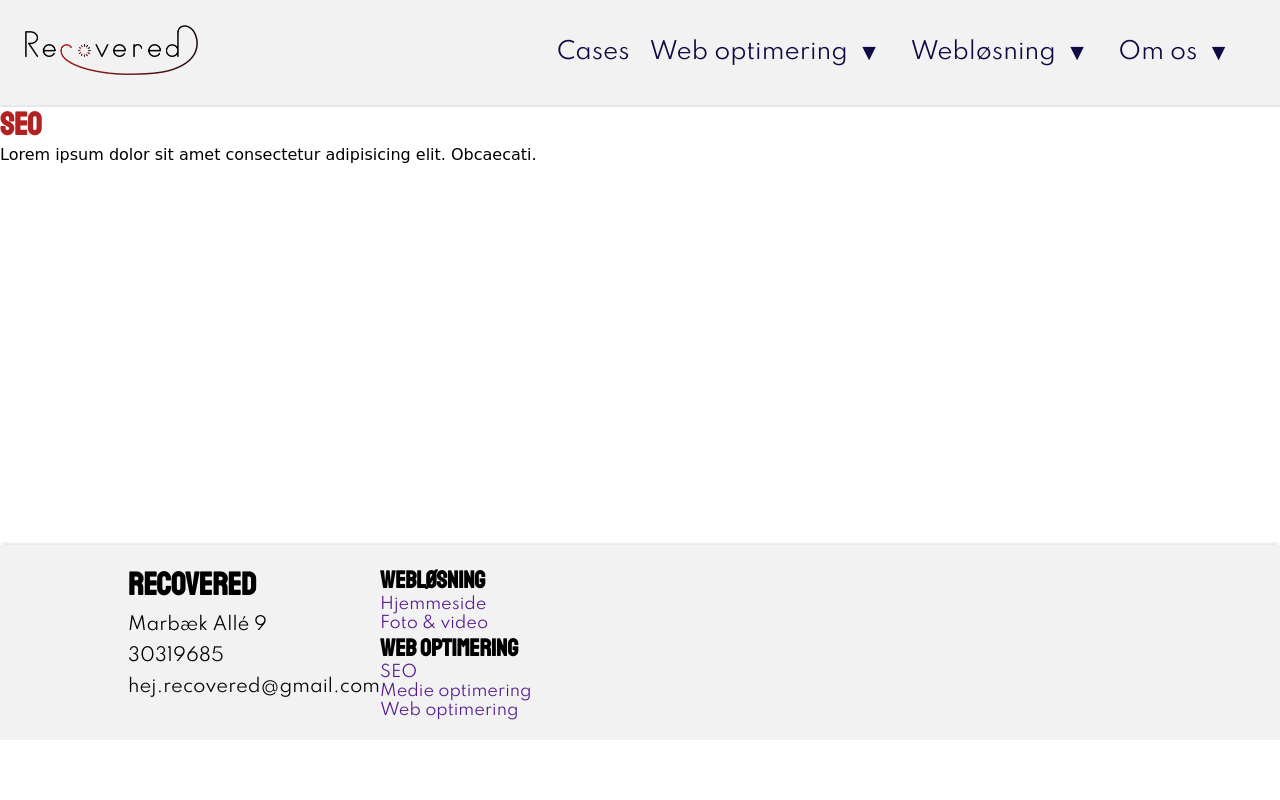
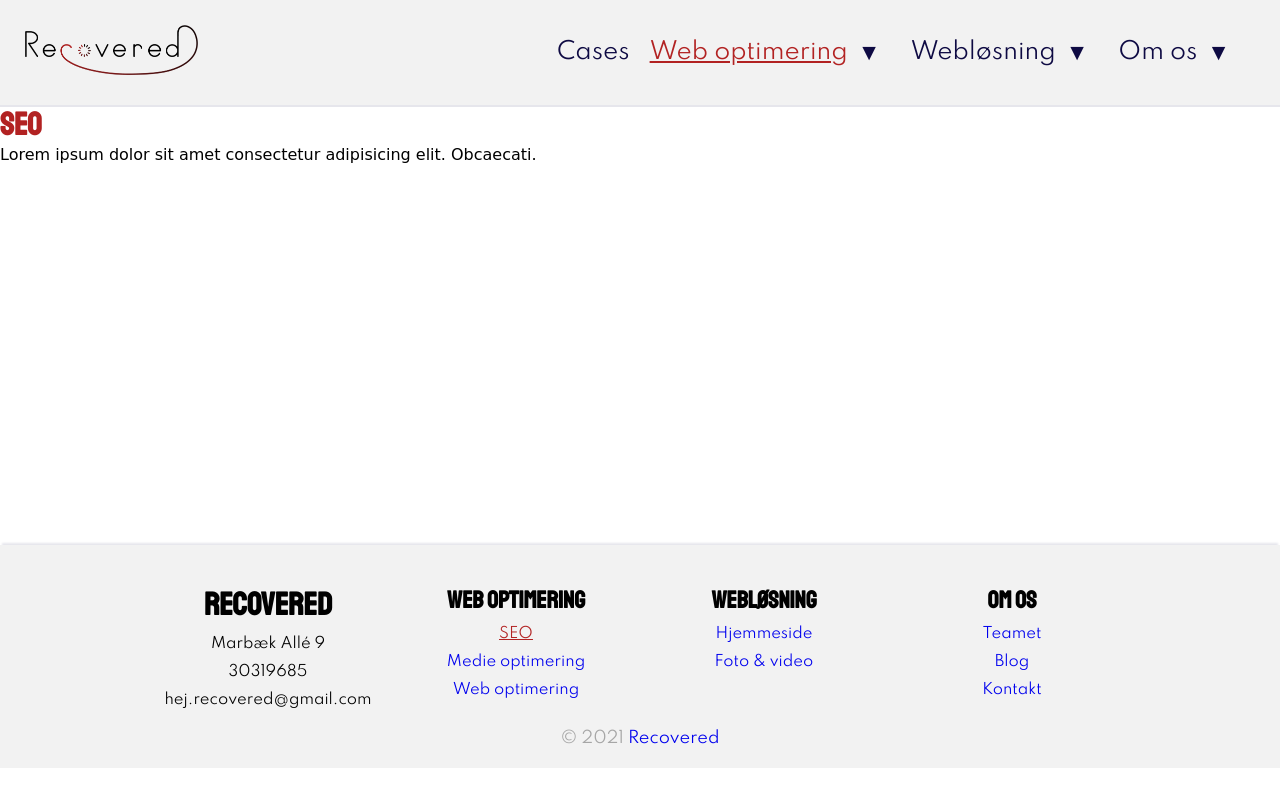
Before and after one commit to JHErholt/Webbureau, an Eleventy site: page src/seo.njk in a window 1280 px wide. Built offline with nearby package versions, Linux system fonts and the light colour scheme; Eleventy itself is replaced by a stand-in of ours; files that its build step writes are made by us from their sources; a web font is replaced by a local one.

Commit message:
Lots of changes
Header scss
Footer scss
copyrgiht
+

```diff
--- a/package.json
+++ b/package.json
@@ -29,6 +29,7 @@
     "sparkpost": "^2.1.4"
   },
   "dependencies": {
+    "netlify-cli": "^8.0.19",
     "sendmail": "^1.6.1"
   }
 }
--- a/src/_includes/footer.njk
+++ b/src/_includes/footer.njk
@@ -15,24 +15,43 @@ Link med undersider
 
 <footer>
     <div class="container">
-        <div>
+        <div class="flex-item">
             <h1>Recovered</h1>
             <p>Marbæk Allé 9</p>
             <p>30319685</p>
             <P>hej.recovered@gmail.com</P>
         </div>
-        <div>
+        <div class="flex-item">
+            <h2>Web optimering</h2>
+            <ul>
+                <li><a class="{{ 'link-active' if '/seo' in page.url }}" href="/seo">SEO</a></li>
+                <li><a class="{{ 'link-active' if '/medie-optimering' in page.url }}" href="/medie-optimering">Medie optimering</a></li>
+                <li><a class="{{ 'link-active' if '/web-optimering' in page.url }}" href="/web-optimering">Web optimering</a></li>
+            </ul>
+        </div>
+        <div class="flex-item">
             <h2>Webløsning</h2>
             <ul>
-                <li><a href="">Hjemmeside</a></li>
-                <li><a href="">Foto & video</a></li>
+                <li><a class="{{ 'link-active' if '/hjemmeside' in page.url }}" href="/hjemmeside">Hjemmeside</a></li>
+                <li><a class="{{ 'link-active' if '/foto-og-video' in page.url }}" href="/foto-og-video">Foto & video</a></li>
             </ul>
-            <h2>Web optimering</h2>
+        </div>
+        <div class="flex-item">
+            <h2>Om Os</h2>
             <ul>
-                <li><a href="">SEO</a></li>
-                <li><a href="">Medie optimering</a></li>
-                <li><a href="">Web optimering</a></li>
+                <li><a class="{{ 'link-active' if '/teamet' in page.url }}" href="/teamet">Teamet</a></li>
+                <li><a class="{{ 'link-active' if '/blog' in page.url }}" href="/blog">Blog</a></li>
+                <li><a class="{{ 'link-active' if '/kontakt' in page.url }}" href="/kontakt">Kontakt</a></li>
             </ul>
         </div>
     </div>
+    <div class="copyright"></div>
+    <script>
+         const d = new Date();
+        const y = d.getFullYear();
+        var copyright = document.querySelector('.copyright');
+        var copyrightText = document.createElement('p');
+        copyrightText.innerHTML = '&#169; ' + y + '<a href="/"> Recovered </a>';
+        copyright.appendChild(copyrightText);
+    </script>
 </footer>
--- a/src/_includes/header.njk
+++ b/src/_includes/header.njk
@@ -15,42 +15,42 @@
     </div>
     <nav>
         <ul>
-            <li><a href="/cases/">Cases</a></li>
+            <li><a class="{{ 'link-active' if '/cases' in page.url }}" href="/cases">Cases</a></li>
             <li>
                 <div class="dropdown">
                     <div class="flex-group dropdown-title"onclick="toggleDropdown(1)">
-                        <p>Web optimering </p>
+                        <p class="{{ 'link-active' if '/seo'  in page.url or '/medie-optimering' in page.url or '/web-optimering' in page.url}}">Web optimering </p>
                         <p class="arrow">▼</p>
                     </div>
                     <div class="dropdown-content">
-                        <a href="/seo/">SEO</a>
-                        <a href="/medie-optimering">Medie optimering</a>
-                        <a href="/web-optimering/">Web opdatering</a>
+                        <a class="{{ 'link-active' if '/seo' in page.url }}" href="/seo">SEO</a>
+                        <a class="{{ 'link-active' if '/medie-optimering' in page.url }}" href="/medie-optimering">Medie optimering</a>
+                        <a class="{{ 'link-active' if '/web-optimering' in page.url }}" href="/web-optimering">Web opdatering</a>
                     </div>
                 </div>
             </li>
             <li>
                 <div class="dropdown">
                     <div class="flex-group dropdown-title"onclick="toggleDropdown(2)">
-                        <p>Webløsning</p>
+                        <p <a class="{{ 'link-active' if '/hjemmeside' in page.url or '/foto-og-video' in page.url }}">Webløsning</p>
                         <p class="arrow">▼</p>
                     </div>
                     <div class="dropdown-content">
-                        <a href="/hjemmeside/">Hjemmeside</a>
-                        <a href="/foto-og-video/">Foto & video</a>
+                        <a class="{{ 'link-active' if '/hjemmeside' in page.url }}" href="/hjemmeside">Hjemmeside</a>
+                        <a class="{{ 'link-active' if '/foto-og-video' in page.url }}" href="/foto-og-video">Foto & video</a>
                     </div>
                 </div>
             </li>
             <li>
                 <div class="dropdown">
                     <div class="flex-group dropdown-title"onclick="toggleDropdown(3)">
-                        <p>Om os</p>
+                        <p class="{{ 'link-active' if '/teamet' in page.url or '/blog' in page.url or '/kontakt' in page.url }}">Om os</p>
                         <p class="arrow">▼</p>
                     </div>
                     <div class="dropdown-content">
-                        <a href="/teamet/">Teamet</a>
-                        <a href="/blog/">Blog</a>
-                        <a href="/kontakt/">Kontakt</a>
+                        <a class="{{ 'link-active' if '/teamet' in page.url }}" href="/teamet">Teamet</a>
+                        <a class="{{ 'link-active' if '/blog' in page.url }}" href="/blog">Blog</a>
+                        <a class="{{ 'link-active' if '/kontakt' in page.url }}" href="/kontakt">Kontakt</a>
                     </div>
                 </div>
             </li>
--- a/src/js/script.js
+++ b/src/js/script.js
@@ -20,39 +20,18 @@ function toggleDropdown(current) {
     }
     clickedDropdown.classList.toggle('dropdown-active');
 }
-// Page Finder
-let path = window.location.pathname;
-let link = document.querySelector(`a[href='${path}']`);
-if (path === '/'){
-    console.log('Forside :)');
-}else{
-    link.style.color = 'rgb(178, 34, 34)';
-    link.style.textDecoration = 'underline';
-}
+
 
 
 
 
 // MAIL
+// function sendEmail ( _name, _email, _message) {
 
-
-function sendEmail ( _name, _email, _message) {
-
-}
-// var transporter = nodemailer.createTransport({
-//     service: 'gmail',
-//     auth: {
-//       user: 'youremail@gmail.com',
-//       pass: 'yourpassword'
-//     }
-//   });
-
-//   console.log(nodemailer)
-
-
-function getValues(){
-    let _name = document.querySelector('#name');
-    let _email = document.querySelector('#email');
-    let _message = document.querySelector('#message');
-    sendEmail(_name, _email, _message);
-};
+// }
+// function getValues(){
+//     let _name = document.querySelector('#name');
+//     let _email = document.querySelector('#email');
+//     let _message = document.querySelector('#message');
+//     sendEmail(_name, _email, _message);
+// };
--- a/src/kontakt.njk
+++ b/src/kontakt.njk
@@ -10,10 +10,10 @@ layout: 'base.njk'
             <div class="half-width">
                 <div>
                     <h2>Praktisk info</h2>
-                    <b>Recover</b>
+                    <b>Recovered</b>
                     <p>Marbæk Allé 9</p>
                     <p>30319685</p>
-                    <P>jacob@erholt.dk</P>
+                    <P>hej.recovered@gmail.com</P>
                 </div>
             </div>
             <div class="half-width center-content">
--- a/src/sass/_footer.scss
+++ b/src/sass/_footer.scss
@@ -1,4 +1,5 @@
 footer{
+    padding: $offset-small;
     background-color: darken($clr-neutral, $amount: 5);
     box-shadow: 0 -4px 2px -2px rgba(14, 10, 67, .1);
     .container{
@@ -6,9 +7,17 @@ footer{
         margin: 0 auto;
         width: 80%;
         padding: $offset-small;
-        p{
+        p, li{
             padding-top: $offset-x-small;
-            font-size: $font-size-200;
+            font-size: $font-size-100;
+        }
+        .flex-item{
+            width: 25%;
+            text-align: center
         }
     }
+    .copyright{
+        text-align: center;
+        color: darken($clr-neutral, 35);
+    }
 }
--- a/src/sass/_header.scss
+++ b/src/sass/_header.scss
@@ -130,7 +130,7 @@ header{
                 padding: $offset-small;
                 gap: $offset-small;
                 a{
-                    font-size: $font-size-400;
+                    font-size: $font-size-500;
                 }
             }
         }
--- a/src/sass/_universal.scss
+++ b/src/sass/_universal.scss
@@ -1,3 +1,7 @@
+.link-active{
+    text-decoration: underline !important;
+    color: $clr-primary !important;
+}
 .flex-group{
     display: flex;
     flex-direction: column;
```
Also changed, not shown: 1 other file.
